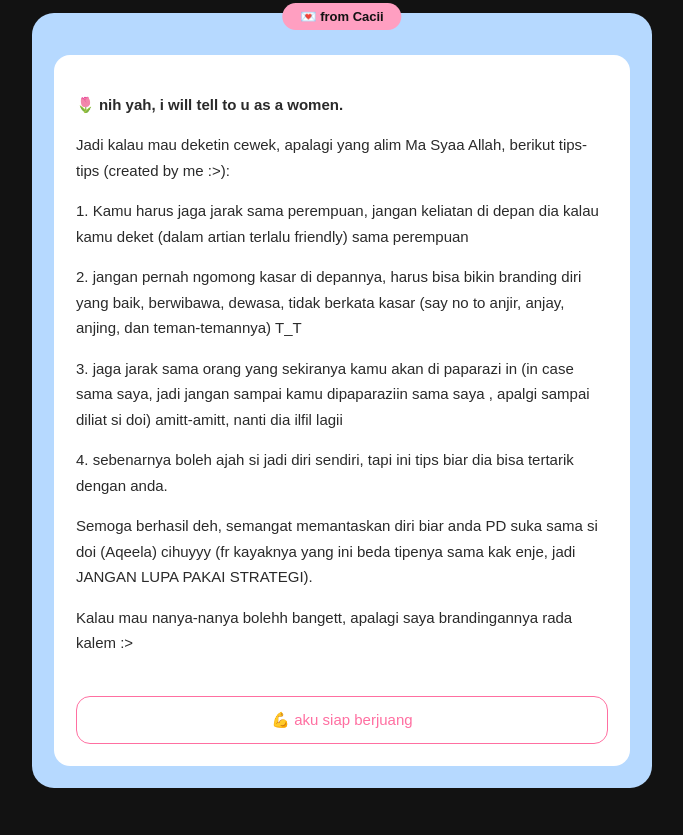
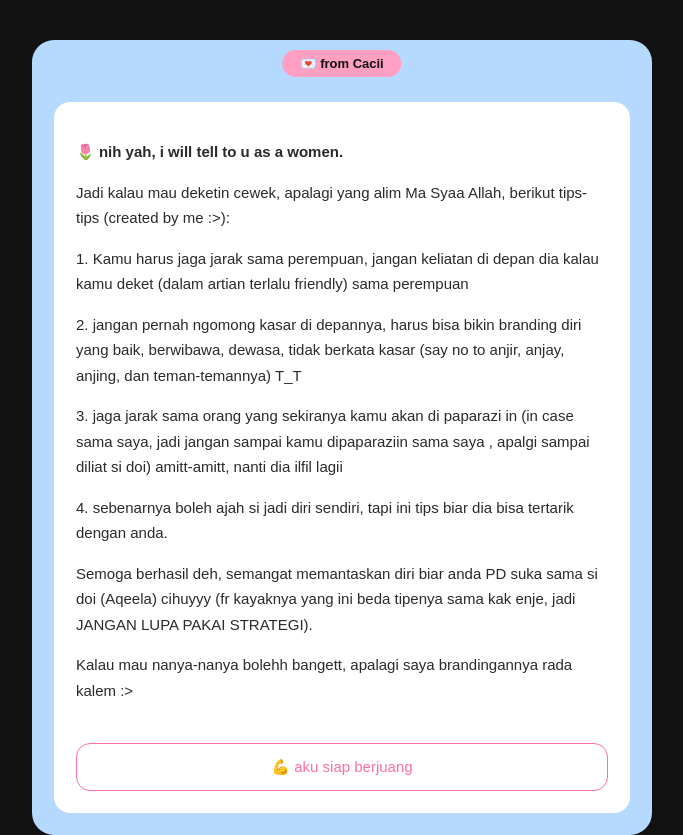
Before and after one commit to tjlolosumbar-arch/Tips-Tips-Jitu-Dari-Sasi, a plain HTML site: page index.html in a window 1280 px wide. Shown: the whole page, without its empty margins (298-981 px from the left). Before the commit the page ends 800 px from the top, so only its background shows below. Drawn offline with Linux system fonts and the light colour scheme.

Commit message:
Update index.html

```diff
--- a/index.html
+++ b/index.html
@@ -10,17 +10,21 @@
 * {
   box-sizing: border-box;
 }
+
 html, body {
   height: 100%;
   margin: 0;
 }
+
 body {
   font-family: Arial, sans-serif;
   background-color: #121212;
+
   display: flex;
   justify-content: center;
-  align-items: center;
-  padding: 16px;
+  align-items: flex-start;
+
+  padding: 40px 16px 16px;
   animation: fadeIn 1.5s ease;
 }
 
@@ -30,7 +34,7 @@ body {
   max-width: 620px;
   background-color: #b6d9ff;
   border-radius: 22px;
-  padding: 22px;
+  padding: 42px 22px 22px; /* ruang atas ditambah */
   position: relative;
 
   animation: slideUp 1.4s ease;
@@ -39,7 +43,7 @@ body {
 /* PITA */
 .ribbon {
   position: absolute;
-  top: -10px;
+  top: 10px; /* AMAN DI HP */
   left: 50%;
   transform: translateX(-50%);
   background-color: #ff9fc1;
@@ -50,7 +54,7 @@ body {
   font-weight: bold;
 }
 
-/* KERTAS ISI */
+/* KERTAS */
 .letter {
   background-color: #ffffff;
   color: #2a2a2a;
@@ -67,7 +71,6 @@ p {
   font-size: 15px;
 }
 
-/* TOMBOL */
 button {
   width: 100%;
   margin-top: 26px;
@@ -91,7 +94,7 @@ button:active {
   transform: scale(0.96);
 }
 
-/* RESPONSIVE HP */
+/* HP */
 @media (max-width: 480px) {
   .letter {
     padding: 18px;
@@ -106,7 +109,6 @@ button:active {
   }
 }
 
-/* ANIMASI */
 @keyframes fadeIn {
   from { opacity: 0 }
   to { opacity: 1 }
```
